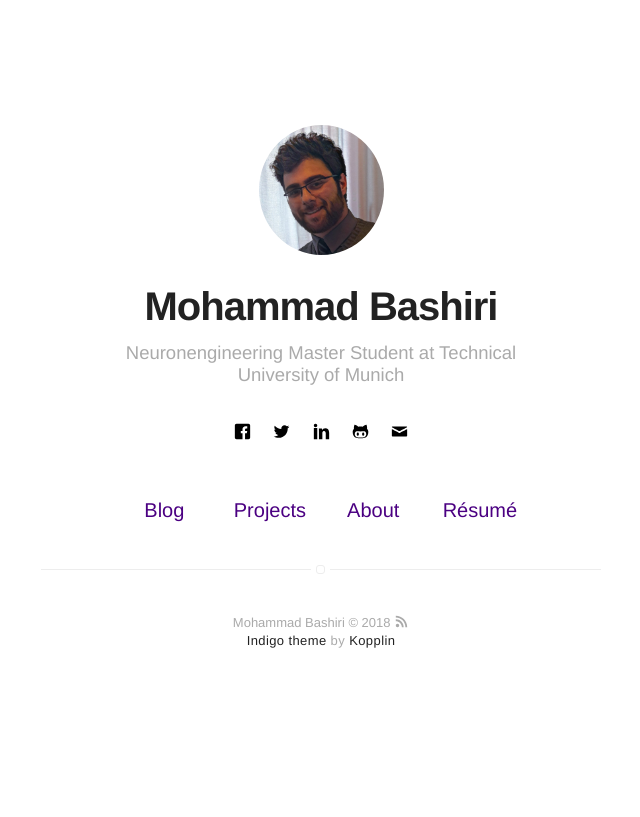
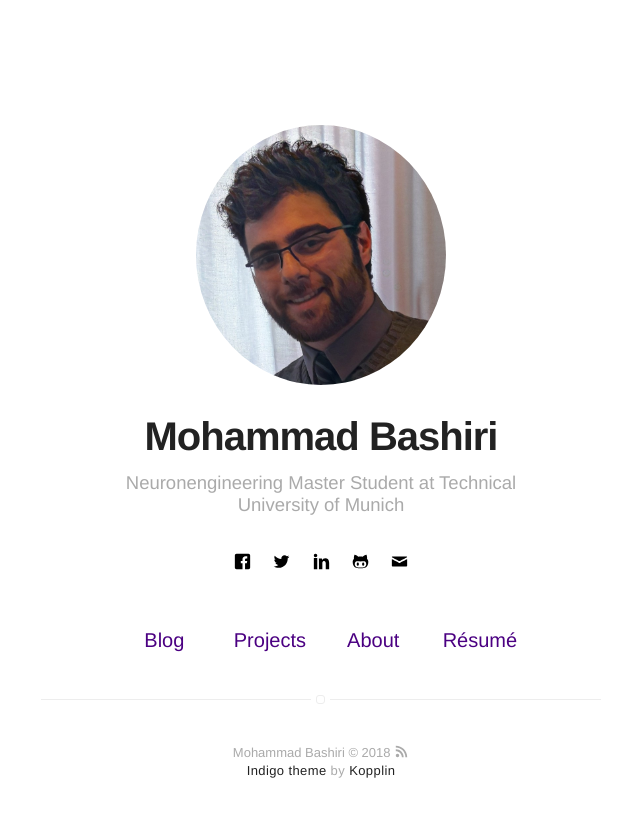
Before and after one commit to mohammadbashiri/mohammadbashiri.github.io-old, a Jekyll site: the page built from index.html, in a window 1280 px wide. Shown: the top 817 px of the page, without its empty margins (319-959 px from the left). Built offline with Jekyll 4.4.1, drawn with Linux system fonts in a browser that asks for light colours.

Commit message:
making the profile picture bigger

```diff
--- a/_sass/components/header.sass
+++ b/_sass/components/header.sass
@@ -6,7 +6,7 @@
     z-index: 99
 
     > .link > .selfie
-        width: 125px
+        width: 250px
         margin-bottom: 25px
         border-radius: 100%
         transition: all .2s
```
